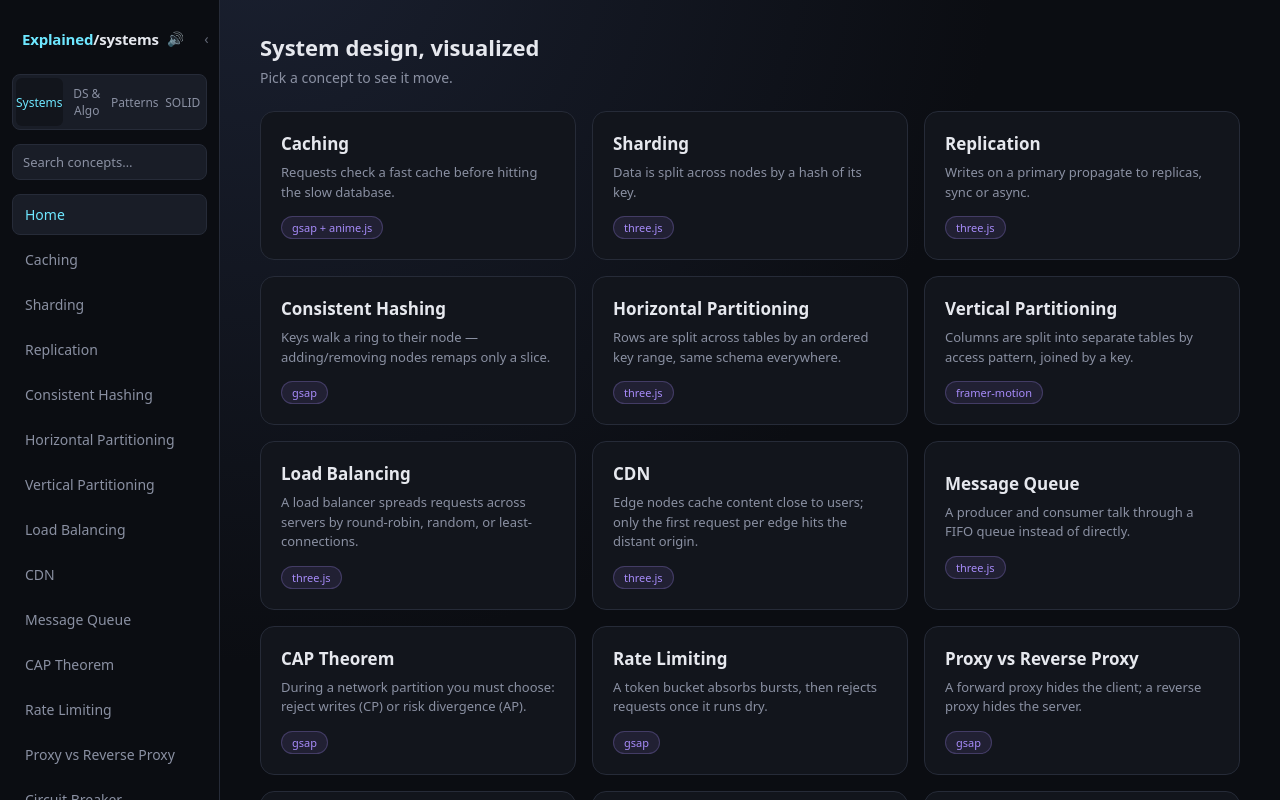
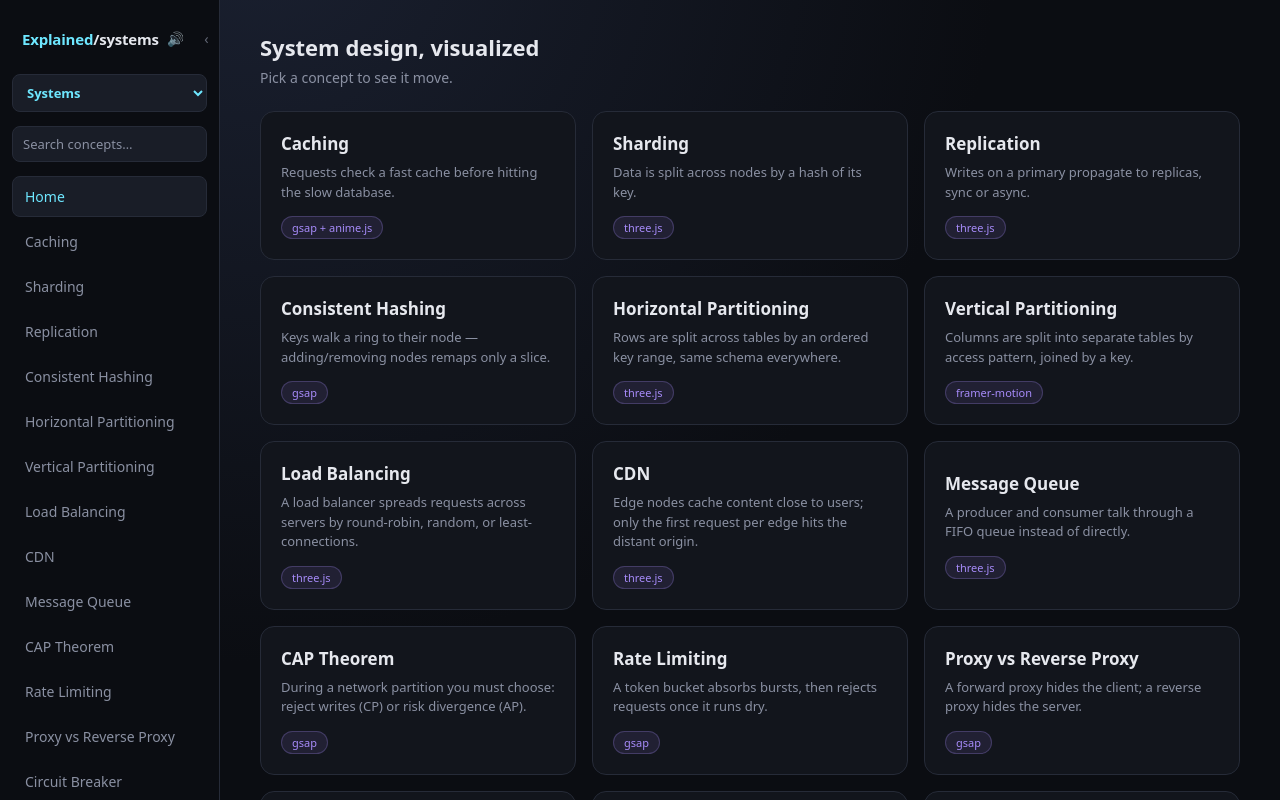
Before and after one commit to UtpalDas6/explained, a React (Vite) app: page / in a window 1280 px wide. Built offline with nearby package versions, Linux system fonts and the light colour scheme.

Commit message:
Turn sidebar mode toggle into a dropdown
Four mode buttons don't scale — a select handles more sections without
wrapping or shrinking each button.

```diff
--- a/src/App.css
+++ b/src/App.css
@@ -88,30 +88,23 @@
   color: var(--accent);
 }
 
-.mode-toggle {
-  display: flex;
-  gap: 4px;
+.mode-select {
+  font-family: inherit;
   background: var(--panel-2);
   border: 1px solid var(--border);
   border-radius: 8px;
-  padding: 3px;
+  color: var(--accent);
+  font-size: 13px;
+  font-weight: 600;
+  padding: 8px 10px;
   margin: 0 0 10px;
+  outline: none;
+  cursor: pointer;
+  transition: border-color 0.15s;
 }
 
-.mode-btn {
-  flex: 1;
-  background: none;
-  border: none;
-  border-radius: 6px;
-  color: var(--text-dim);
-  font-size: 12px;
-  padding: 7px 0;
-  transition: background 0.15s, color 0.15s;
-}
-
-.mode-btn.active {
-  background: var(--panel);
-  color: var(--accent);
+.mode-select:focus {
+  border-color: var(--accent);
 }
 
 .sidebar-search {
--- a/src/App.jsx
+++ b/src/App.jsx
@@ -10,10 +10,10 @@ import './App.css'
 const allConcepts = [...concepts.map((c) => ({ ...c, section: c.section ?? 'systems' })), ...dsaConcepts, ...patternsConcepts, ...solidConcepts]
 
 const MODES = {
-  systems: { brand: '/systems', heading: 'System design, visualized', sub: 'Pick a concept to see it move.' },
-  dsa: { brand: '/ds_algo', heading: 'Data structures & algorithms, visualized', sub: 'Pick a concept, step through it, then go solve it on LeetCode.' },
-  patterns: { brand: '/patterns', heading: 'Design patterns, visualized', sub: 'Pick a pattern to see it move, then see where it shows up in real code.' },
-  solid: { brand: '/solid', heading: 'SOLID principles, visualized', sub: 'Pick a principle to see the violation, then see it fixed.' },
+  systems: { label: 'Systems', brand: '/systems', heading: 'System design, visualized', sub: 'Pick a concept to see it move.' },
+  dsa: { label: 'DS & Algo', brand: '/ds_algo', heading: 'Data structures & algorithms, visualized', sub: 'Pick a concept, step through it, then go solve it on LeetCode.' },
+  patterns: { label: 'Patterns', brand: '/patterns', heading: 'Design patterns, visualized', sub: 'Pick a pattern to see it move, then see where it shows up in real code.' },
+  solid: { label: 'SOLID', brand: '/solid', heading: 'SOLID principles, visualized', sub: 'Pick a principle to see the violation, then see it fixed.' },
 }
 
 // A single code entry ({ lang, snippet }) renders one block as before; an
@@ -180,12 +180,11 @@ function App() {
             </button>
           </div>
         </div>
-        <div className="mode-toggle">
-          <button className={`mode-btn ${mode === 'systems' ? 'active' : ''}`} onClick={() => switchMode('systems')}>Systems</button>
-          <button className={`mode-btn ${mode === 'dsa' ? 'active' : ''}`} onClick={() => switchMode('dsa')}>DS & Algo</button>
-          <button className={`mode-btn ${mode === 'patterns' ? 'active' : ''}`} onClick={() => switchMode('patterns')}>Patterns</button>
-          <button className={`mode-btn ${mode === 'solid' ? 'active' : ''}`} onClick={() => switchMode('solid')}>SOLID</button>
-        </div>
+        <select className="mode-select" value={mode} onChange={(e) => switchMode(e.target.value)}>
+          {Object.entries(MODES).map(([key, m]) => (
+            <option key={key} value={key}>{m.label}</option>
+          ))}
+        </select>
         <input
           className="sidebar-search"
           type="text"
```
